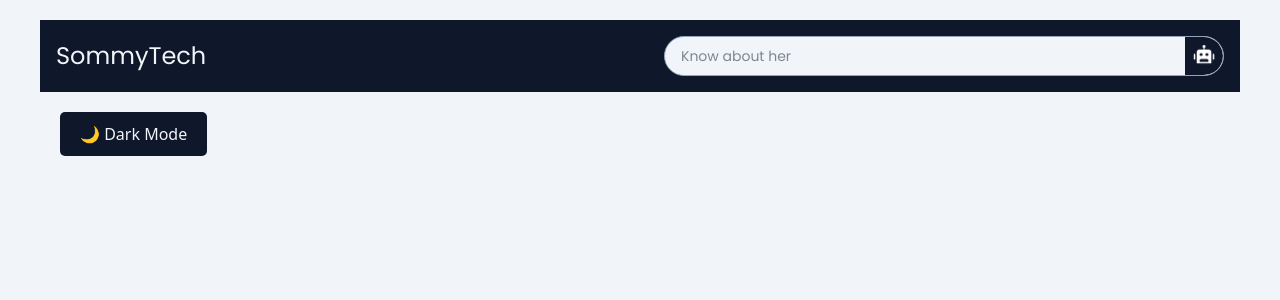
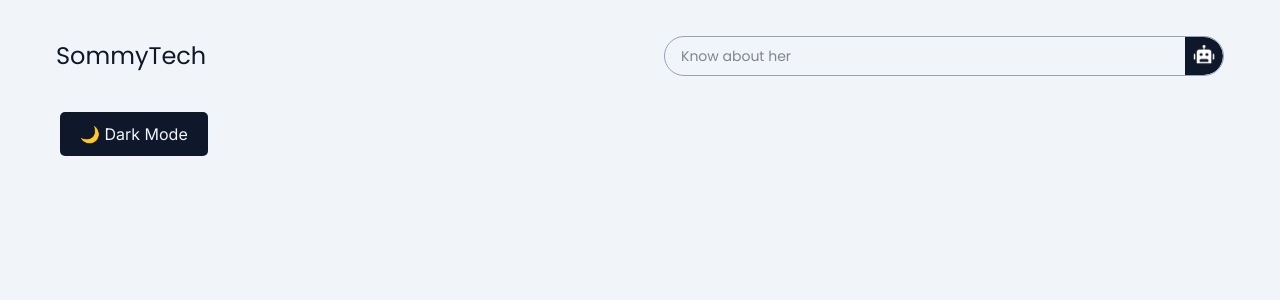
Before and after one commit to SommyTechx/AI-Portfolio, a React (Vite) app: page / in a window 1280 px wide. Shown: the top 300 px of the page. Built offline with nearby package versions, Linux system fonts and the light colour scheme.

Commit message:
done with navabr

```diff
--- a/src/components/Navbar.jsx
+++ b/src/components/Navbar.jsx
@@ -1,9 +1,10 @@
-import React, { useState } from "react";
+import React, { useEffect, useRef, useState } from "react";
+import { scroller } from "react-scroll";
 import bot from "../assets/bot.png";
 
 const Navbar = () => {
   const [showSearch, setShowSearch] = useState(false);
-
+  const [query, setQuery] = useState("");
   const [showDropdown, setShowDropdown] = useState(false);
 
   const suggestions = [
@@ -12,47 +13,109 @@ const Navbar = () => {
     { label: "Her Experience", targetId: "experience" },
     { label: "Her Education", targetId: "education" },
     { label: "Her Achievements", targetId: "achievements" },
+    { label: "Her Projects", targetId: "projects" },
+    { label: "Contact", targetId: "contact" },
   ];
+
+  const handleInputChange = (e) => {
+    setQuery(e.target.value);
+    setShowDropdown(true);
+  };
+
+  const handleSuggestionClick = (id, label) => {
+    setQuery(label);
+    setShowDropdown(false);
+    scroller.scrollTo(id, {
+      duration: 700,
+      smooth: "easeInOutQuint",
+      offset: -60,
+    });
+  };
+
   const toggleSearch = () => setShowSearch(!showSearch);
 
+  const filteredSuggestions = suggestions.filter((s) =>
+    s.label.toLowerCase().includes(query.toLowerCase())
+  );
+
+  const searchRef = useRef(null);
+
+  useEffect(() => {
+    const handleClickOutside = (event) => {
+      if (searchRef.current && !searchRef.current.contains(event.target)) {
+        setShowDropdown(false);
+      }
+    };
+
+    document.addEventListener("mousedown", handleClickOutside);
+    return () => {
+      document.removeEventListener("mousedown", handleClickOutside);
+    };
+  }, []);
+
+  const renderSearchBar = (
+    <div className="relative w-full sm:w-[20rem] md:w-[30rem] lg:w-[35rem]">
+      <div className="flex items-center bg-[#F1F5F9] border border-accent-light rounded-full overflow-hidden">
+        <input
+          type="text"
+          value={query}
+          onChange={handleInputChange}
+          onFocus={() => setShowDropdown(true)}
+          placeholder="Know about her"
+          className="text-[#0F172A] w-full outline-none text-sm px-4 py-2 font-heading"
+        />
+        <button className="flex items-center justify-center bg-[#0F172A] p-2 rounded-r-full hover:bg-accent">
+          <img src={bot} alt="bot" className="w-5 md:w-6 object-contain" />
+        </button>
+      </div>
+
+      {/* Dropdown Suggestions */}
+      {showDropdown && (
+        <div
+          ref={searchRef}
+          className="absolute top-full left-0 right-0 mt-1 bg-accent-light  text-primary rounded-md shadow-lg z-50 max-h-60 overflow-y-auto"
+        >
+          {filteredSuggestions.length > 0 ? (
+            filteredSuggestions.map((item, index) => (
+              <div
+                key={index}
+                onClick={() => handleSuggestionClick(item.targetId, item.label)}
+                className="px-4 py-2 hover:bg-accent cursor-pointer font-heading"
+              >
+                {item.label}
+              </div>
+            ))
+          ) : (
+            <div className="px-4 py-2 text-sm text-gray-500">
+              No results found
+            </div>
+          )}
+        </div>
+      )}
+    </div>
+  );
+
   return (
-    <div className="p-4 bg-[#0F172A] text-white">
+    <div className="p-4 text-white relative z-50">
       <div className="flex justify-between items-center">
         <h1 className="text-base sm:text-lg md:text-xl lg:text-2xl text-[#F1F5F9] font-heading">
           SommyTech
         </h1>
 
-        {/* Bot icon - visible only on mobile */}
-        <button onClick={toggleSearch} className="sm:hidden p-2 rounded-full">
+        {/* Mobile Toggle Button */}
+        <button
+          onClick={toggleSearch}
+          className="sm:hidden p-2 rounded-full dark:bg-primary"
+        >
           <img src={bot} alt="menu" className="w-5 h-5" />
         </button>
 
-        {/* Search bar - visible only on sm and up */}
-        <div className="hidden sm:flex items-center bg-[#F1F5F9] border border-accent-light rounded-full w-[15rem] md:w-[23rem] lg:w-[35rem] overflow-hidden">
-          <input
-            type="text"
-            placeholder="Know about her"
-            className="text-[#0F172A] w-full outline-none text-sm px-4 py-1 font-heading"
-          />
-          <button className="flex items-center justify-center bg-[#0F172A] p-2 rounded-r-full">
-            <img src={bot} alt="bot" className="w-5 md:w-6 object-contain" />
-          </button>
-        </div>
+        {/* Desktop Search Bar */}
+        <div className="hidden sm:block">{renderSearchBar}</div>
       </div>
 
-      {/* Mobile search bar - toggle visibility */}
-      {showSearch && (
-        <div className="sm:hidden mt-4 flex items-center bg-[#F1F5F9] border border-accent-light rounded-full overflow-hidden">
-          <input
-            type="text"
-            placeholder="Know about her"
-            className="text-[#0F172A] w-full outline-none text-sm px-4 py-1 font-heading"
-          />
-          <button className="flex items-center justify-center bg-[#0F172A] p-2 rounded-r-full">
-            <img src={bot} alt="bot" className="w-5 object-contain" />
-          </button>
-        </div>
-      )}
+      {/* Mobile Search Bar */}
+      {showSearch && <div className="mt-4 sm:hidden">{renderSearchBar}</div>}
     </div>
   );
 };
--- a/src/components/ThemeToggle.jsx
+++ b/src/components/ThemeToggle.jsx
@@ -5,15 +5,14 @@ export default function ThemeToggle() {
     localStorage.getItem("theme") === "dark"
   );
 
-  // Apply theme on initial load and on change
   useEffect(() => {
+    const root = document.documentElement;
+
     if (isDark) {
-      document.body.style.backgroundColor = "#0F172A";
-      document.body.style.color = "#F1F5F9";
+      root.classList.add("dark");
       localStorage.setItem("theme", "dark");
     } else {
-      document.body.style.backgroundColor = "#F1F5F9";
-      document.body.style.color = "#0F172A";
+      root.classList.remove("dark");
       localStorage.setItem("theme", "light");
     }
   }, [isDark]);
@@ -23,18 +22,7 @@ export default function ThemeToggle() {
   };
 
   return (
-    <button
-      onClick={toggleTheme}
-      style={{
-        padding: "10px 20px",
-        background: isDark ? "#F1F5F9" : "#0F172A",
-        color: isDark ? "#0F172A" : "#F1F5F9",
-        border: "none",
-        borderRadius: "5px",
-        cursor: "pointer",
-        margin: "20px",
-      }}
-    >
+    <button className="theme-toggle" onClick={toggleTheme}>
       {isDark ? "🌞 Light Mode" : "🌙 Dark Mode"}
     </button>
   );
--- a/src/index.css
+++ b/src/index.css
@@ -9,3 +9,51 @@
   --color-accent: #38bdf8;
   --color-accent-light: #94a3b8;
 }
+
+/* Default Light Theme */
+html {
+  background-color: #f1f5f9;
+  color: #0f172a;
+}
+
+body {
+  margin: 0;
+  font-family: var(--font-body);
+}
+
+h1,
+h2,
+h3,
+p,
+span {
+  color: #0f172a;
+}
+
+button.theme-toggle {
+  padding: 10px 20px;
+  background-color: #0f172a;
+  color: #f1f5f9;
+  border: none;
+  border-radius: 5px;
+  cursor: pointer;
+  margin: 20px;
+}
+
+/* Dark Theme */
+html.dark {
+  background-color: #0f172a;
+  color: #f1f5f9;
+}
+
+html.dark h1,
+html.dark h2,
+html.dark h3,
+html.dark p,
+html.dark span {
+  color: #f1f5f9;
+}
+
+html.dark button.theme-toggle {
+  background-color: #f1f5f9;
+  color: #0f172a;
+}
```
